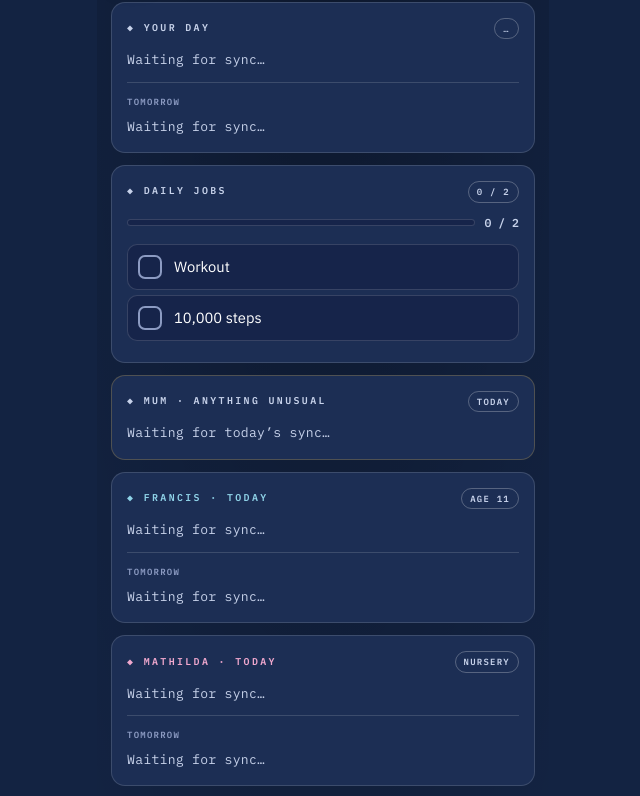
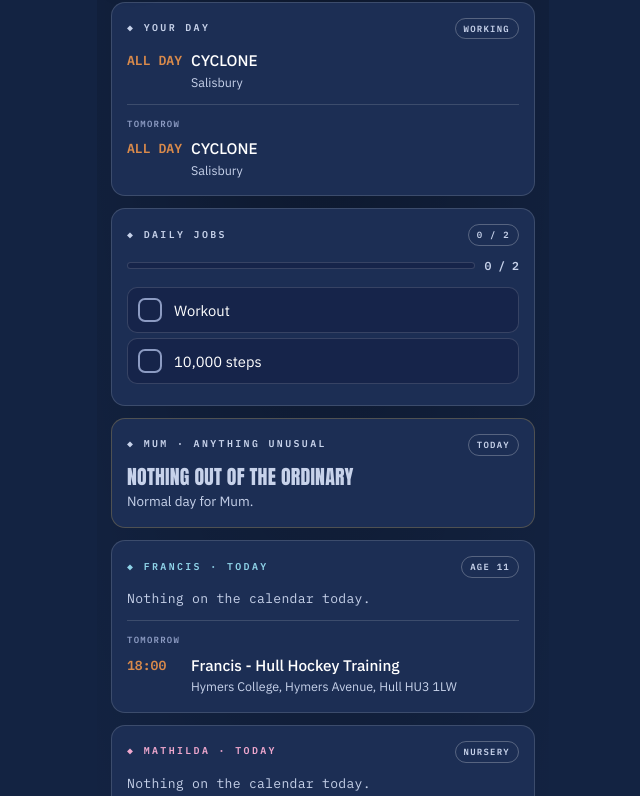
Before and after one commit to jesslangley4-ship-it/alex-mission-control, a plain HTML site: page index.html in a window 1280 px wide. Shown: the part 63-859 px from the top of the page, without its empty margins (317-957 px from the left). Drawn offline with Linux system fonts and the light colour scheme.

Commit message:
Board refresh 2026-11-16T06:08Z

```diff
--- a/index.html
+++ b/index.html
@@ -783,8 +783,8 @@ var RecipeKit = (function(){
      so this is filled in by whoever refreshes the snapshot each night —
      null/empty means "nothing unusual, ordinary day". ---- */
   var SNAPSHOT = {
-    "updatedISO": "2026-11-15T06:07:37.048Z",
-    "forDate": "2026-11-15",
+    "updatedISO": "2026-11-16T06:08:14.787Z",
+    "forDate": "2026-11-16",
     "alexStatus": "normal",
     "alexToday": [
         {
@@ -803,15 +803,15 @@ var RecipeKit = (function(){
         }
     ],
     "mumUnusual": null,
-    "francisToday": [
+    "francisToday": [],
+    "francisTomorrow": [
         {
-            "time": "10:00",
-            "title": "Francis: YPH u12 Hockey Session 2",
-            "loc": "Wakefield Tennis Club, QEGS Playing Fields, Blenheim Road, Wakefield, WF1 3JZ",
+            "time": "18:00",
+            "title": "Francis - Hull Hockey Training",
+            "loc": "Hymers College, Hymers Avenue, Hull HU3 1LW",
             "allDay": false
         }
     ],
-    "francisTomorrow": [],
     "mathildaToday": [],
     "mathildaTomorrow": []
 };
@@ -821,13 +821,6 @@ var RecipeKit = (function(){
          writes from the planner, recipes included.
          Any date not in this map shows "Nothing planned yet". ---- */
   var WEEK_MEAL_PLAN = {
-    "2026-11-14": {
-      "meal": "No tea needed — everyone's out",
-      "note": "Jess out for pizza with friends, Alex working away, kids at their grandparents'.",
-      "kind": "out",
-      "method": "no-cook",
-      "time": "No cooking"
-    },
     "2026-11-15": {
       "meal": "Bolognese (meal-drawer batch)",
       "note": "This week's one meat night. Back from Francis's Wakefield hockey session by early afternoon — a good free evening to restock the freezer meal drawer, since both the frozen bolognese and curry have been used up recently. Alex away in Salisbury all week.",
```
Also changed, not shown: cal-primary.json (+14 -14 lines), meals.json (+0 -7 lines).
